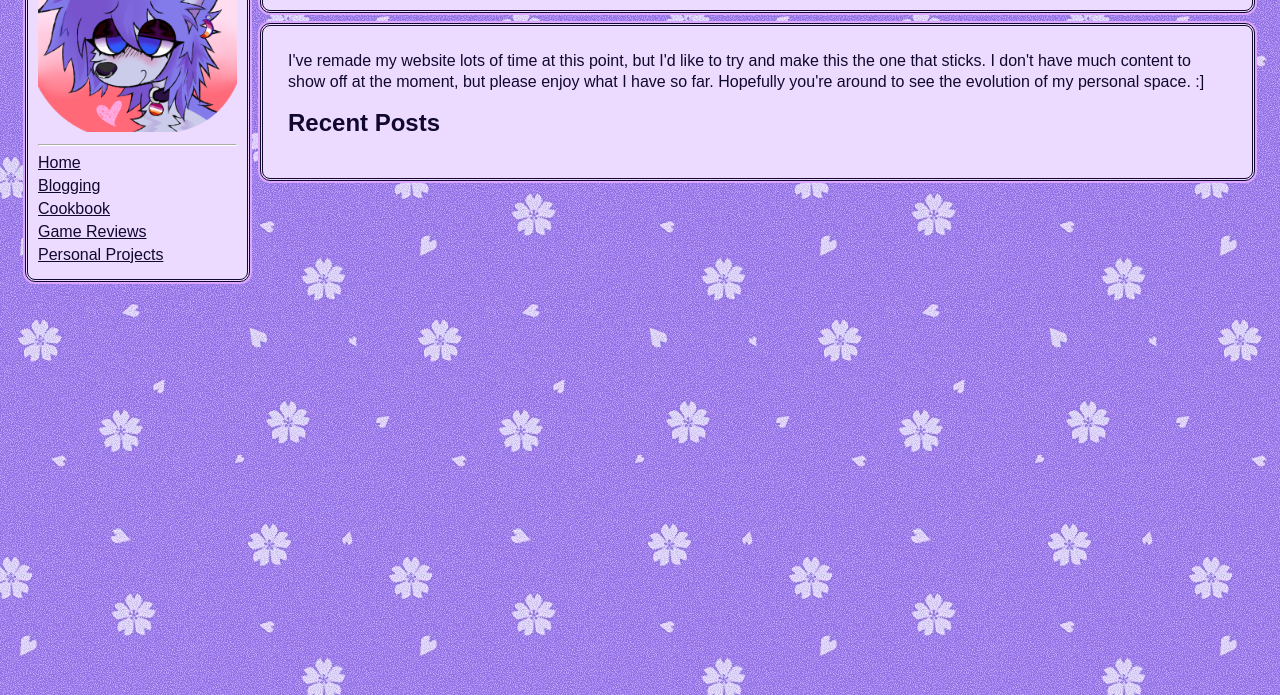
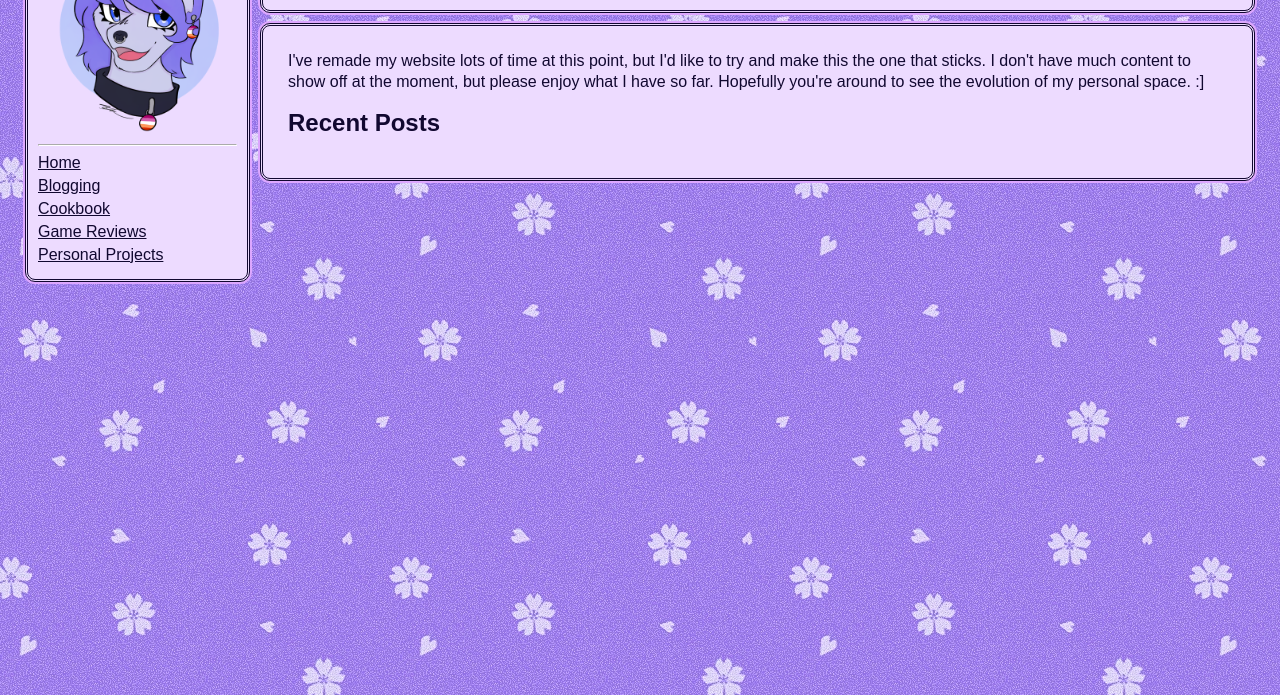
Before and after one commit to sapphic-wallflower/lil-sis-journal, an Eleventy site: page src/index.md in a window 1280 px wide. Shown: the part 105-800 px from the top of the page. Built offline with nearby package versions, Linux system fonts and the light colour scheme; Eleventy itself is replaced by a stand-in of ours; files that its build step writes are made by us from their sources; a web font is replaced by a local one.

Commit message:
feature: add new profile pictures

```diff
--- a/src/_includes/default.njk
+++ b/src/_includes/default.njk
@@ -35,6 +35,8 @@ ogImage: /assets/Jas_Icon_Drew_2024.png # Sets OG embed to this png unless speci
                 const profilePics = [
                     "/assets/Jas_Icon_Drew_2024.png",
                     "/assets/Jas_Icon_Jacob_2026.png",
+                    "/assets/Jas_Icon_uglyinpinkk_2026.png",
+                    "/assets/Jas_Icon_Nori_2026.png",
                 ];
                 const pick = profilePics[Math.floor(Math.random() * profilePics.length)];
                 document.getElementById("navProfileImg").src = pick;
```
Also changed, not shown: src/assets/Jas_Icon_Nori_2026.png (added), src/assets/Jas_Icon_uglyinpinkk_2026.png (added).
